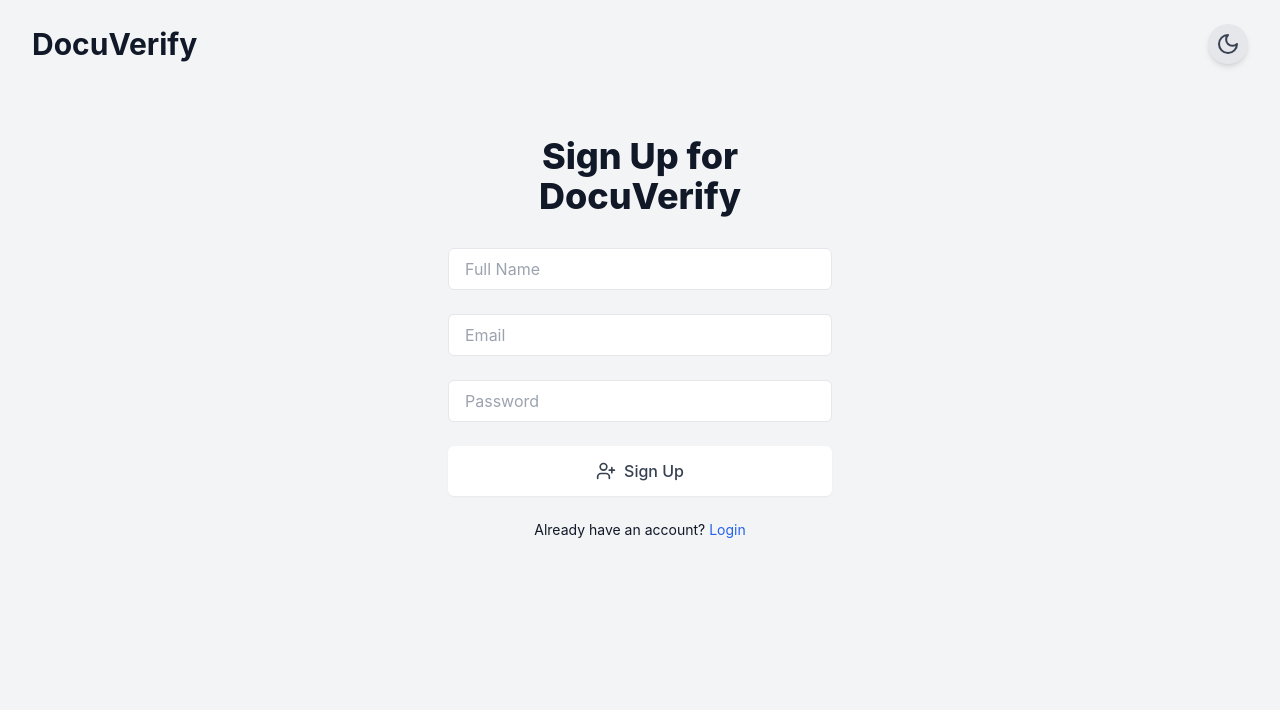
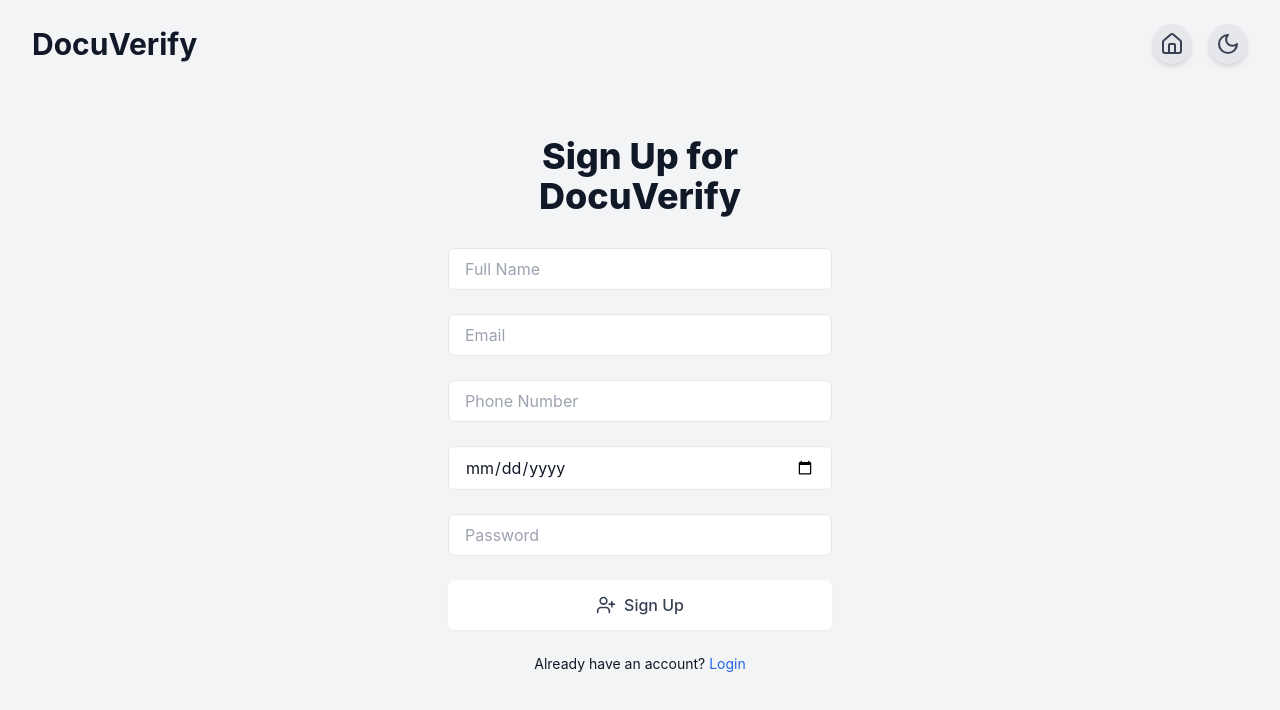
Before and after one commit to Yadavatharva2003/AI-Blockchain-notary-system, a React (Create React App) app: page /signup in a window 1280 px wide. Shown: the top 710 px of the page. Built offline with nearby package versions, Linux system fonts and the light colour scheme.

Commit message:
enhanced signin and signup

```diff
--- a/src/components/Login.js
+++ b/src/components/Login.js
@@ -1,11 +1,18 @@
 'use client';
-import React, { useState, useEffect } from 'react';
+import React, { useState } from 'react';
 import { motion } from 'framer-motion';
-import { LogIn, ArrowRight, Moon, Sun } from 'lucide-react';
+import { LogIn, Home, Moon, Sun } from 'lucide-react';
 import { useNavigate } from 'react-router-dom';
+import { signInWithEmailAndPassword } from 'firebase/auth';
+import { auth } from './firebase'; // Import Firebase auth instance
 
 const Login = () => {
   const navigate = useNavigate();
+  const [email, setEmail] = useState('');
+  const [password, setPassword] = useState('');
+  const [error, setError] = useState('');
+  const [success, setSuccess] = useState('');
+
   const [darkMode, setDarkMode] = useState(() => {
     if (typeof window !== 'undefined') {
       const savedMode = localStorage.getItem('darkMode');
@@ -22,17 +29,49 @@ const Login = () => {
     }
   };
 
+  const handleLogin = async (e) => {
+    e.preventDefault();
+    setError(''); // Reset error message
+    setSuccess(''); // Reset success message
+
+    try {
+      const userCredential = await signInWithEmailAndPassword(auth, email, password);
+      const user = userCredential.user;
+
+      // Check if the user's email is verified
+      if (user.emailVerified) {
+        setSuccess('Login successful. Redirecting...');
+        setTimeout(() => navigate('/dashboard', { replace: true }), 2000); // Redirect after successful login
+      } else {
+        setError('Please verify your email before logging in.');
+        user.sendEmailVerification(); // Resend verification email if needed
+      }
+    } catch (error) {
+      setError('Invalid credentials or an error occurred.');
+    }
+  };
+
   return (
     <div className={`min-h-screen ${darkMode ? 'bg-gray-900 text-white' : 'bg-gray-100 text-gray-900'}`}>
       <header className="py-6 px-4 sm:px-6 lg:px-8">
         <div className="max-w-7xl mx-auto flex justify-between items-center">
           <h1 className="text-3xl font-bold">DocuVerify</h1>
+          <div className="flex items-center space-x-4">
+            {/* Home button */}
+            <button
+              onClick={() => navigate('/', { replace: true })}
+              className={`p-2 rounded-full shadow-md transition-all duration-300 ${darkMode ? 'bg-gray-700 hover:bg-gray-600' : 'bg-gray-200 hover:bg-gray-300'}`}
+            >
+              <Home size={24} className={`${darkMode ? 'text-yellow-400' : 'text-gray-700'}`} />
+            </button>
+            {/* Dark mode toggle */}
             <button
               onClick={toggleDarkMode}
               className={`p-2 rounded-full shadow-md transition-all duration-300 ${darkMode ? 'bg-gray-700 hover:bg-gray-600' : 'bg-gray-200 hover:bg-gray-300'}`}
             >
               {darkMode ? <Sun size={24} className="text-yellow-400" /> : <Moon size={24} className="text-gray-700" />}
             </button>
+          </div>
         </div>
       </header>
 
@@ -44,12 +83,26 @@ const Login = () => {
           className="text-center"
         >
           <h2 className="text-4xl font-extrabold mb-8">Login to DocuVerify</h2>
-          <form className="space-y-6">
+          <form className="space-y-6" onSubmit={handleLogin}>
             <div>
-              <input type="email" placeholder="Email" className={`w-full px-4 py-2 border rounded-md ${darkMode ? 'bg-gray-800 text-white' : 'bg-white text-gray-900'}`} required />
+              <input
+                type="email"
+                placeholder="Email"
+                value={email}
+                onChange={(e) => setEmail(e.target.value)}
+                className={`w-full px-4 py-2 border rounded-md ${darkMode ? 'bg-gray-800 text-white' : 'bg-white text-gray-900'}`}
+                required
+              />
             </div>
             <div>
-              <input type="password" placeholder="Password" className={`w-full px-4 py-2 border rounded-md ${darkMode ? 'bg-gray-800 text-white' : 'bg-white text-gray-900'}`} required />
+              <input
+                type="password"
+                placeholder="Password"
+                value={password}
+                onChange={(e) => setPassword(e.target.value)}
+                className={`w-full px-4 py-2 border rounded-md ${darkMode ? 'bg-gray-800 text-white' : 'bg-white text-gray-900'}`}
+                required
+              />
             </div>
             <motion.button
               whileHover={{ scale: 1.05 }}
@@ -61,6 +114,10 @@ const Login = () => {
               Login
             </motion.button>
           </form>
+
+          {error && <p className="mt-4 text-red-600">{error}</p>}
+          {success && <p className="mt-4 text-green-600">{success}</p>}
+
           <p className="mt-6 text-sm">
             Don’t have an account?{' '}
             <button onClick={() => navigate('/signup')} className="text-blue-600 hover:underline">
--- a/src/components/SignUp.js
+++ b/src/components/SignUp.js
@@ -1,8 +1,10 @@
 'use client';
 import React, { useState } from 'react';
 import { motion } from 'framer-motion';
-import { UserPlus, ArrowRight, Moon, Sun } from 'lucide-react';
+import { UserPlus, Home, Moon, Sun } from 'lucide-react';
 import { useNavigate } from 'react-router-dom';
+import { auth } from './firebase'; // Import Firebase auth
+import { createUserWithEmailAndPassword, sendEmailVerification } from 'firebase/auth';
 
 const SignUp = () => {
   const navigate = useNavigate();
@@ -22,17 +24,54 @@ const SignUp = () => {
     }
   };
 
+  const [email, setEmail] = useState('');
+  const [password, setPassword] = useState('');
+  const [fullName, setFullName] = useState('');
+  const [phoneNumber, setPhoneNumber] = useState('');
+  const [dateOfBirth, setDateOfBirth] = useState('');
+  const [message, setMessage] = useState('');
+
+  const handleSignUp = async (e) => {
+    e.preventDefault();
+    try {
+      // Create a new user using Firebase Authentication
+      const userCredential = await createUserWithEmailAndPassword(auth, email, password);
+      const user = userCredential.user;
+
+      // Send verification email
+      await sendEmailVerification(user);
+      setMessage('Verification email sent! Please verify your email before logging in.');
+
+      // Optionally, save user info to your database, then redirect to another page
+      navigate('/login', { replace: true });
+
+    } catch (error) {
+      // Handle signup errors
+      setMessage(error.message);
+    }
+  };
+
   return (
     <div className={`min-h-screen ${darkMode ? 'bg-gray-900 text-white' : 'bg-gray-100 text-gray-900'}`}>
       <header className="py-6 px-4 sm:px-6 lg:px-8">
         <div className="max-w-7xl mx-auto flex justify-between items-center">
           <h1 className="text-3xl font-bold">DocuVerify</h1>
+          <div className="flex items-center space-x-4">
+            {/* Home button */}
+            <button
+              onClick={() => navigate('/', { replace: true })}
+              className={`p-2 rounded-full shadow-md transition-all duration-300 ${darkMode ? 'bg-gray-700 hover:bg-gray-600' : 'bg-gray-200 hover:bg-gray-300'}`}
+            >
+              <Home size={24} className={`${darkMode ? 'text-yellow-400' : 'text-gray-700'}`} />
+            </button>
+            {/* Dark mode toggle */}
             <button
               onClick={toggleDarkMode}
               className={`p-2 rounded-full shadow-md transition-all duration-300 ${darkMode ? 'bg-gray-700 hover:bg-gray-600' : 'bg-gray-200 hover:bg-gray-300'}`}
             >
               {darkMode ? <Sun size={24} className="text-yellow-400" /> : <Moon size={24} className="text-gray-700" />}
             </button>
+          </div>
         </div>
       </header>
 
@@ -44,15 +83,56 @@ const SignUp = () => {
           className="text-center"
         >
           <h2 className="text-4xl font-extrabold mb-8">Sign Up for DocuVerify</h2>
-          <form className="space-y-6">
+          <form className="space-y-6" onSubmit={handleSignUp}>
             <div>
-              <input type="text" placeholder="Full Name" className={`w-full px-4 py-2 border rounded-md ${darkMode ? 'bg-gray-800 text-white' : 'bg-white text-gray-900'}`} required />
+              <input
+                type="text"
+                placeholder="Full Name"
+                value={fullName}
+                onChange={(e) => setFullName(e.target.value)}
+                className={`w-full px-4 py-2 border rounded-md ${darkMode ? 'bg-gray-800 text-white' : 'bg-white text-gray-900'}`}
+                required
+              />
             </div>
             <div>
-              <input type="email" placeholder="Email" className={`w-full px-4 py-2 border rounded-md ${darkMode ? 'bg-gray-800 text-white' : 'bg-white text-gray-900'}`} required />
+              <input
+                type="email"
+                placeholder="Email"
+                value={email}
+                onChange={(e) => setEmail(e.target.value)}
+                className={`w-full px-4 py-2 border rounded-md ${darkMode ? 'bg-gray-800 text-white' : 'bg-white text-gray-900'}`}
+                required
+              />
             </div>
             <div>
-              <input type="password" placeholder="Password" className={`w-full px-4 py-2 border rounded-md ${darkMode ? 'bg-gray-800 text-white' : 'bg-white text-gray-900'}`} required />
+              <input
+                type="tel"
+                placeholder="Phone Number"
+                value={phoneNumber}
+                onChange={(e) => setPhoneNumber(e.target.value)}
+                className={`w-full px-4 py-2 border rounded-md ${darkMode ? 'bg-gray-800 text-white' : 'bg-white text-gray-900'}`}
+                required
+              />
+            </div>
+            <div>
+              <input
+                type="date"
+                placeholder="Date of Birth"
+                value={dateOfBirth}
+                onChange={(e) => setDateOfBirth(e.target.value)}
+                className={`w-full px-4 py-2 border rounded-md ${darkMode ? 'bg-gray-800 text-white' : 'bg-white text-gray-900'}`}
+                required
+              />
+            </div>
+            <div>
+              <input
+                type="password"
+                placeholder="Password"
+                value={password}
+                onChange={(e) => setPassword(e.target.value)}
+                className={`w-full px-4 py-2 border rounded-md ${darkMode ? 'bg-gray-800 text-white' : 'bg-white text-gray-900'}`}
+                required
+              />
             </div>
             <motion.button
               whileHover={{ scale: 1.05 }}
@@ -70,6 +150,7 @@ const SignUp = () => {
               Login
             </button>
           </p>
+          {message && <p className="mt-6 text-red-500">{message}</p>}
         </motion.div>
       </main>
     </div>
```
Lines whose indentation alone changed are shown as unchanged.
